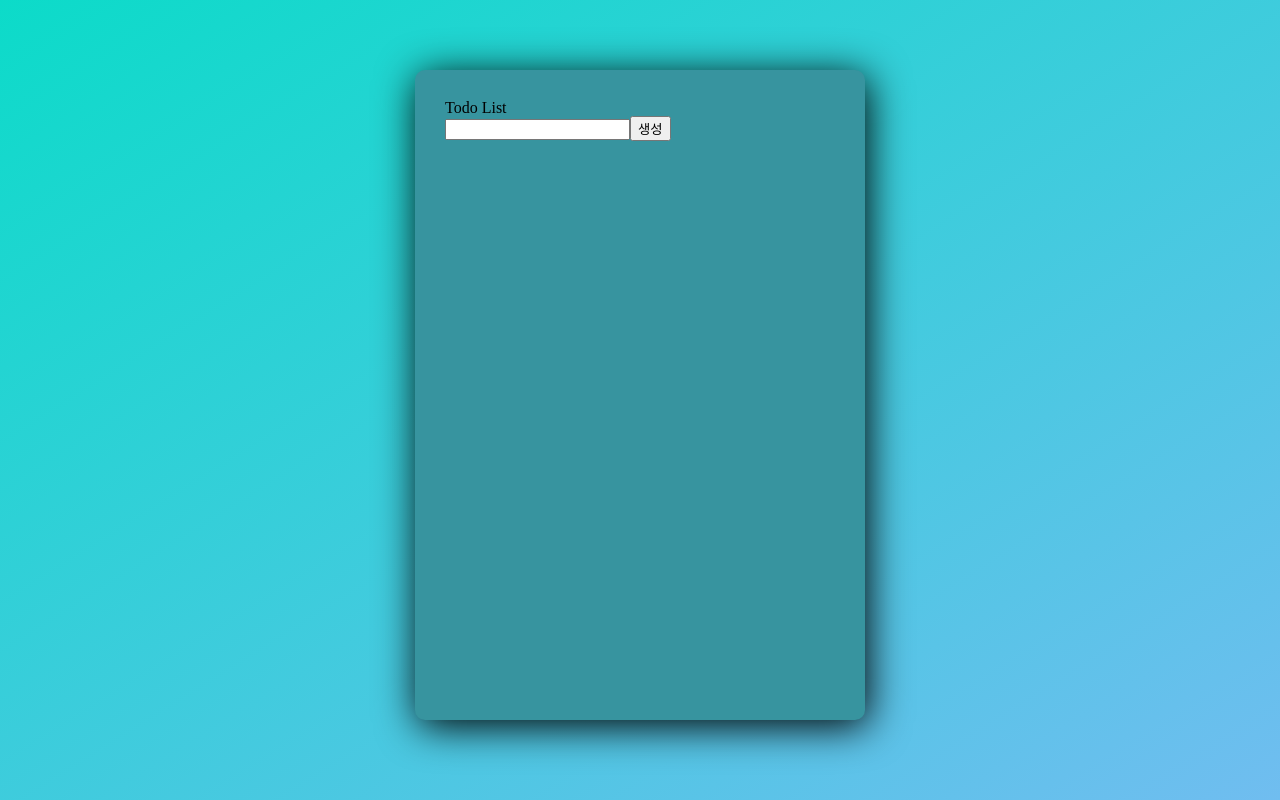
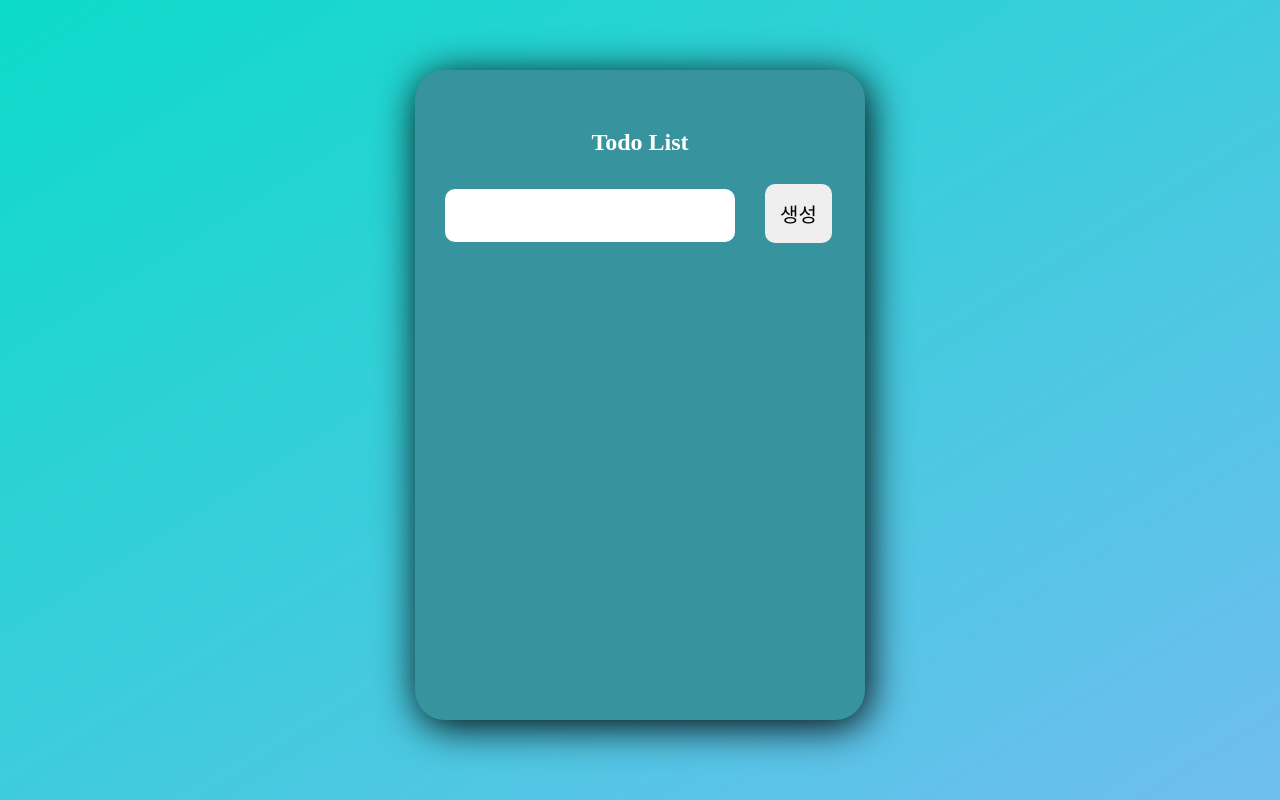
Before and after one commit to GreattitJY/React-TypeScript-Todo, a React (Create React App) app in the folder todo/: page / in a window 1280 px wide. Built offline with nearby package versions, Linux system fonts and the light colour scheme.

Commit message:
style: input 레이아웃

```diff
--- a/todo/src/App.tsx
+++ b/todo/src/App.tsx
@@ -2,6 +2,7 @@ import React, { useEffect, useState } from "react";
 import AddItem from "./components/AddItem";
 import ItemList from "./components/ItemList";
 import { Container } from "./styles/Container.style";
+import { HeadOne } from "./styles/HeadOne.stlye";
 import { Wrapper } from "./styles/Wrapper.style";
 import { Item } from "./types/type";
 
@@ -16,9 +17,7 @@ function App() {
   return (
     <Wrapper>
       <Container>
-        <div>
-          <h1>Todo List</h1>
-        </div>
+        <HeadOne>Todo List</HeadOne>
         <AddItem {...{ items }} {...{ setItems }} />
         <ItemList {...{ items }} {...{ setItems }} />
       </Container>
--- a/todo/src/components/AddItem.tsx
+++ b/todo/src/components/AddItem.tsx
@@ -1,5 +1,6 @@
 import React, { useRef, useState } from "react";
 import { Props } from "../interface/interface";
+import { CreateBtn, InputTodo } from "../styles/AddItem.style";
 
 const AddItem = ({ items, setItems }: Props) => {
   const [itemName, setItemName] = useState<string>("");
@@ -18,8 +19,8 @@ const AddItem = ({ items, setItems }: Props) => {
 
   return (
     <>
-      <input type="text" value={itemName} onChange={handleItmeName} ref={inputRef} />
-      <button onClick={handleClickButton}>생성</button>
+      <InputTodo type="text" value={itemName} onChange={handleItmeName} ref={inputRef} />
+      <CreateBtn onClick={handleClickButton}>생성</CreateBtn>
     </>
   );
 };
--- /dev/null
+++ b/todo/src/styles/AddItem.style.ts
@@ -0,0 +1,18 @@
+import styled from "styled-components";
+
+export const InputTodo = styled.input`
+  width: 290px;
+  padding: 15px;
+  font-size: 20px;
+  border-radius: 10px;
+  border: none;
+  margin: 0 30px 25px 0;
+`;
+
+export const CreateBtn = styled.button`
+  padding: 15px;
+  font-size: 20px;
+  border-radius: 10px;
+  border: 0;
+  cursor: pointer;
+`;
--- a/todo/src/styles/Container.style.ts
+++ b/todo/src/styles/Container.style.ts
@@ -5,7 +5,7 @@ export const Container = styled.div`
   min-width: 450px;
   min-height: 650px;
   padding: 30px;
-  border-radius: 10px;
+  border-radius: 30px;
   box-shadow: 3px 6px 40px #000;
   margin-bottom: 10px;
 `;
--- /dev/null
+++ b/todo/src/styles/HeadOne.stlye.ts
@@ -0,0 +1,9 @@
+import styled from "styled-components";
+
+export const HeadOne = styled.h1`
+  color: #fff;
+  text-align: center;
+  margin: 30px 0;
+  font-size: ${({ theme }) => theme.fontSize.title};
+  font-weight: bold;
+`;
--- a/todo/src/styles/theme.ts
+++ b/todo/src/styles/theme.ts
@@ -10,7 +10,7 @@ const theme: DefaultTheme = {
   },
 
   fontSize: {
-    title: "18px",
+    title: "24px",
     text: "16px",
   },
 };
```
